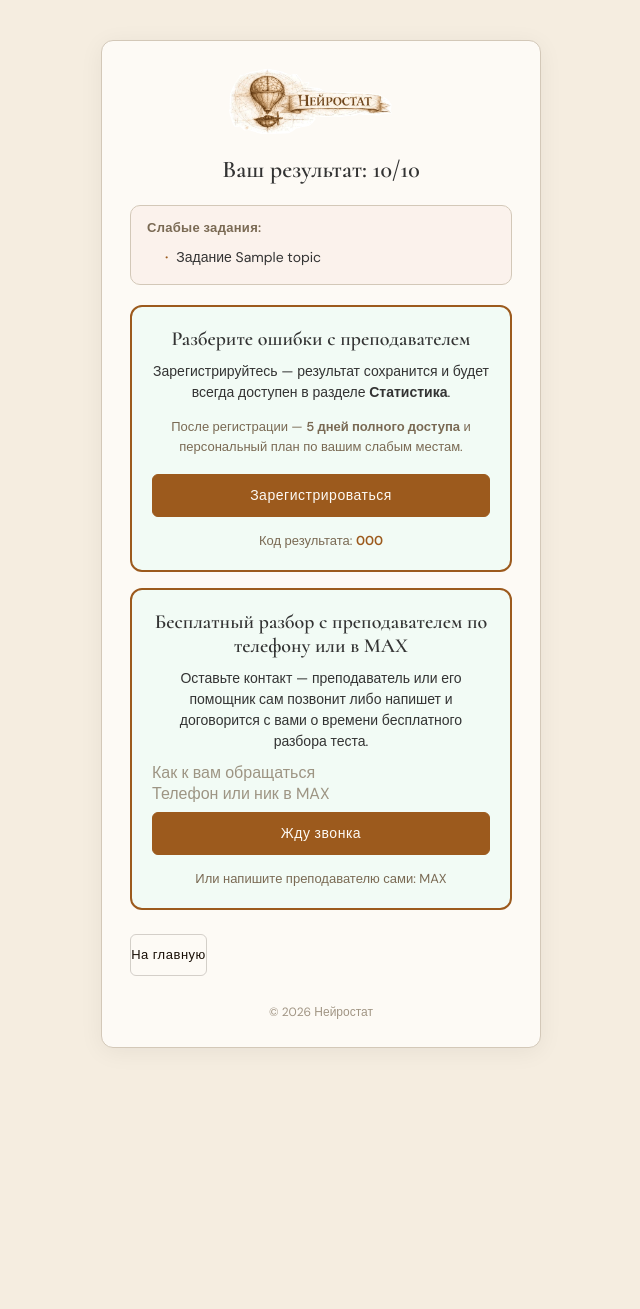
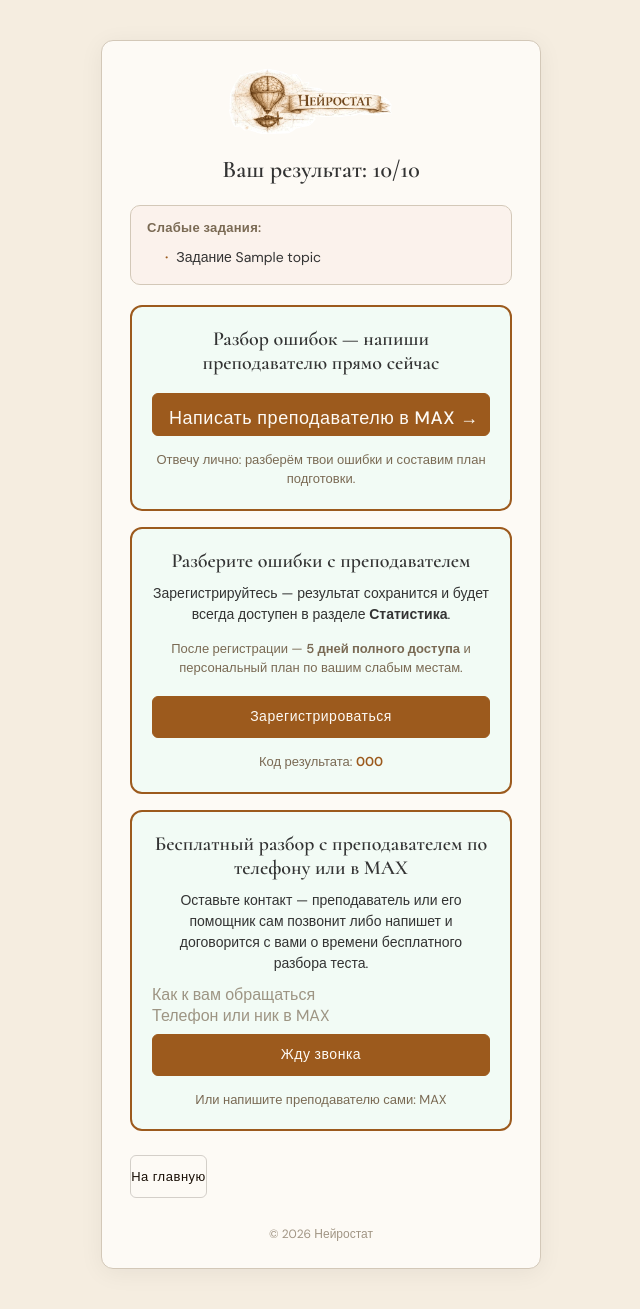
Before and after one commit to NesmitC/webtable_ja, a Django app: template main/templates/test_fix_ege/diagnostic_ege_result.html in a window 1280 px wide. Shown: the whole page, without its empty margins (319-959 px from the left). Before the commit the page ends 1048 px from the top, so only its background shows below. Run offline with Django 5.2, Linux system fonts and the light colour scheme; the template is opened without the code that fills it: most values are stand-ins (such as "Sample title", 1, 10 or a date in 2020).

Commit message:
результат диагностики: крупная MAX-кнопка первым CTA для анонима (актуальная ссылка преподавателя), старая MAX-ссылка заменена во всех местах включая футер
Co-authored-by: Chatbox <chatbox@chatboxai.com>

```diff
--- a/main/templates/includes/footer.html
+++ b/main/templates/includes/footer.html
@@ -143,7 +143,7 @@
                                 <div class="contacts-pop__row">
                                     <div class="contacts-pop__item">
                                         <span class="contacts-pop__label">MAX</span>
-                                        <span class="contacts-pop__value">https://max.ru/u/f9LHodD0cOLLZGzK_soBH-sgOd5E5fc2Wb8GlEeQBhrs99oKt84-KEzB1uQ</span>
+                                        <span class="contacts-pop__value">https://max.ru/u/f9LHodD0cOLLVtiJEdDhpogsJ-Tzb_y5Djy4P7nrT7qyDJxAqwaoNHVjs5Y</span>
                                     </div>
                                     <button type="button" class="contacts-pop__copy"
                                         data-copy="+79167143463">Копировать</button>
@@ -163,7 +163,7 @@
                         <img src="/static/images/socia_telegram.svg" alt="" class="footer__social-icon">
                         <span>Telegram</span>
                     </a>
-                    <a href="https://max.ru/u/f9LHodD0cOLLZGzK_soBH-sgOd5E5fc2Wb8GlEeQBhrs99oKt84-KEzB1uQ"
+                    <a href="https://max.ru/u/f9LHodD0cOLLVtiJEdDhpogsJ-Tzb_y5Djy4P7nrT7qyDJxAqwaoNHVjs5Y"
                         target="_blank"
                         rel="noopener"
                         class="footer__social-link js-contacts-open">
--- a/main/templates/test_fix_ege/diagnostic_ege_result.html
+++ b/main/templates/test_fix_ege/diagnostic_ege_result.html
@@ -40,6 +40,16 @@
 
                 {% if not user.is_authenticated %}
                 <div class="cta-block">
+                    <h3>Разбор ошибок — напиши преподавателю прямо сейчас</h3>
+                    <a href="https://max.ru/u/f9LHodD0cOLLVtiJEdDhpogsJ-Tzb_y5Djy4P7nrT7qyDJxAqwaoNHVjs5Y"
+                        target="_blank" rel="noopener"
+                        class="btn btn--primary au-form__submit"
+                        style="display:block;width:100%;font-size:18px;padding:14px 16px;text-align:center;">
+                        Написать преподавателю в MAX →</a>
+                    <p class="hint">Отвечу лично: разберём твои ошибки и составим план подготовки.</p>
+                </div>
+
+                <div class="cta-block">
                     <h3>Разберите ошибки с преподавателем</h3>
                     <p>Зарегистрируйтесь — результат сохранится и будет всегда доступен в разделе <b>Статистика</b>.</p>
                     <p class="hint">После регистрации — <b>5 дней полного доступа</b> и персональный план
@@ -61,7 +71,7 @@
                     <p id="callbackOk" class="hint" style="display:none;">Спасибо! Заявка принята — свяжемся в ближайшее время.</p>
                     <p id="callbackErr" class="hint" style="display:none;color:#c0392b;"></p>
                     <p class="hint">Или напишите преподавателю сами:
-                        <a href="https://max.ru/u/f9LHodD0cOLLZGzK_soBH-sgOd5E5fc2Wb8GlEeQBhrs99oKt84-KEzB1uQ" target="_blank" rel="noopener">MAX</a>
+                        <a href="https://max.ru/u/f9LHodD0cOLLVtiJEdDhpogsJ-Tzb_y5Djy4P7nrT7qyDJxAqwaoNHVjs5Y" target="_blank" rel="noopener">MAX</a>
                     </p>
                 </div>
                 <script>
```
